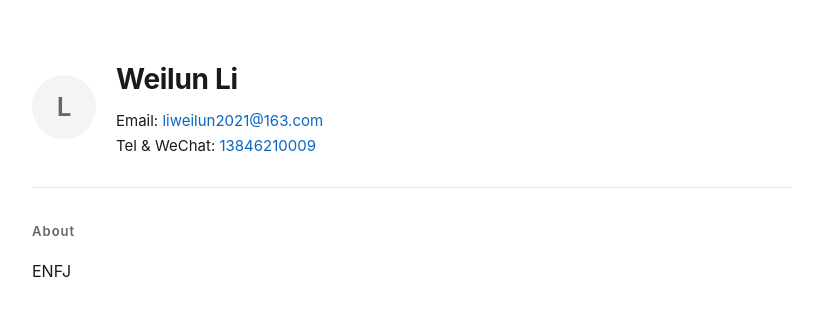
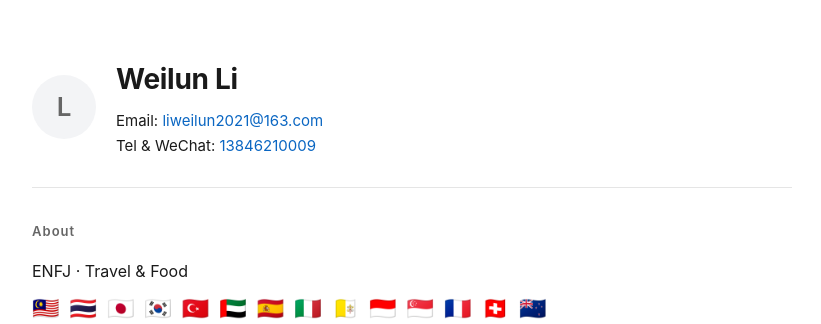
Before and after one commit to liweilun2021/liweilun2021.github.io, a plain HTML site: page index.html in a window 1280 px wide. Shown: the top 324 px of the page, without its empty margins (228-1049 px from the left). Drawn offline with Linux system fonts and the light colour scheme.

Commit message:
Add travel interests and country flags

```diff
--- a/index.html
+++ b/index.html
@@ -21,7 +21,23 @@
 
   <section>
     <h2>About</h2>
-    <p>ENFJ</p>
+    <p>ENFJ · Travel &amp; Food</p>
+    <div class="flags" role="group" aria-label="Countries visited">
+      <span role="img" aria-label="Malaysia" title="Malaysia">🇲🇾</span>
+      <span role="img" aria-label="Thailand" title="Thailand">🇹🇭</span>
+      <span role="img" aria-label="Japan" title="Japan">🇯🇵</span>
+      <span role="img" aria-label="South Korea" title="South Korea">🇰🇷</span>
+      <span role="img" aria-label="Turkey" title="Turkey">🇹🇷</span>
+      <span role="img" aria-label="United Arab Emirates" title="United Arab Emirates">🇦🇪</span>
+      <span role="img" aria-label="Spain" title="Spain">🇪🇸</span>
+      <span role="img" aria-label="Italy" title="Italy">🇮🇹</span>
+      <span role="img" aria-label="Vatican City" title="Vatican City">🇻🇦</span>
+      <span role="img" aria-label="Indonesia" title="Indonesia">🇮🇩</span>
+      <span role="img" aria-label="Singapore" title="Singapore">🇸🇬</span>
+      <span role="img" aria-label="France" title="France">🇫🇷</span>
+      <span role="img" aria-label="Switzerland" title="Switzerland">🇨🇭</span>
+      <span role="img" aria-label="New Zealand" title="New Zealand">🇳🇿</span>
+    </div>
   </section>
 
   <section>
--- a/styles.css
+++ b/styles.css
@@ -81,6 +81,15 @@ h2 {
 
 p { margin: 0 0 10px; }
 
+.flags {
+  display: flex;
+  flex-wrap: wrap;
+  gap: 10px;
+  margin-top: 12px;
+  font-size: 22px;
+  line-height: 1;
+}
+
 a { color: var(--accent); }
 
 /* timeline */
```
